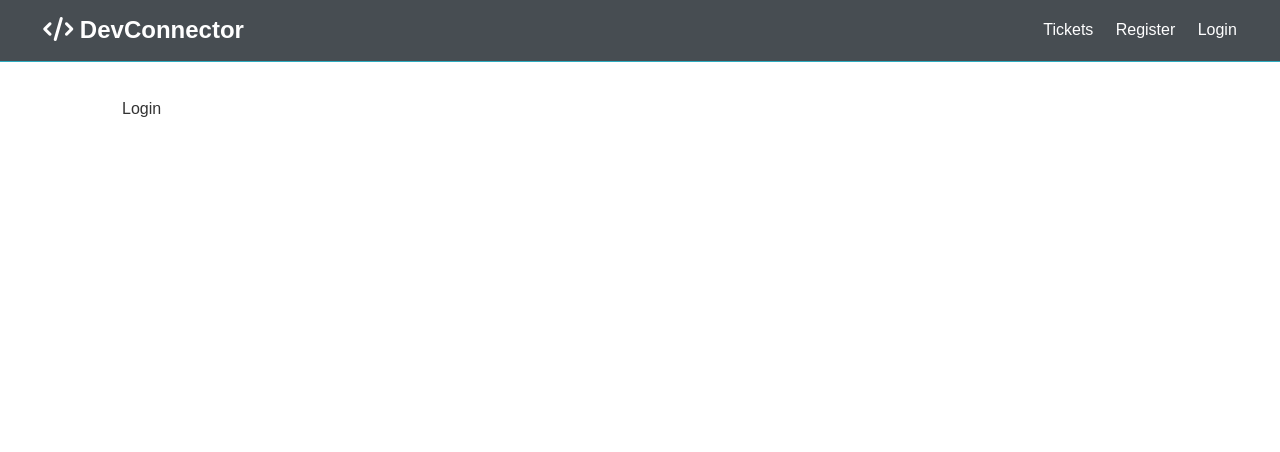
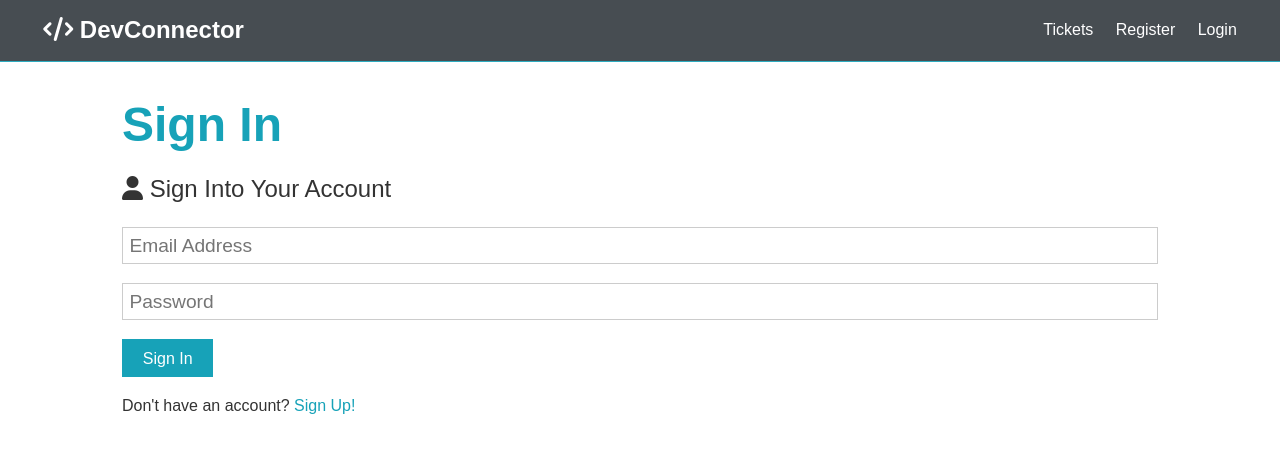
Before and after one commit to conorwaltersUno/Hireland, a React app in the folder client/: page /login in a window 1280 px wide. Shown: the top 452 px of the page. Built offline with nearby package versions, Linux system fonts and the light colour scheme.

Commit message:
Login Component

```diff
--- a/client/src/components/auth/Login.js
+++ b/client/src/components/auth/Login.js
@@ -1,7 +1,55 @@
-import React from 'react';
+import React, { Fragment, useState } from 'react';
+import { Link } from 'react-router-dom';
 
 export const Login = () => {
-  return <div>Login</div>;
+  const [formData, setFormData] = useState({
+    email: '',
+    password: '',
+  });
+
+  const onChange = (e) =>
+    setFormData({ ...formData, [e.target.name]: e.target.value });
+
+  const { email, password } = formData;
+
+  const onSubmit = (e) => {
+    e.preventDefault();
+    console.log('success');
+  };
+  return (
+    <Fragment>
+      <h1 className='large text-primary'>Sign In</h1>
+      <p className='lead'>
+        <i className='fas fa-user'></i> Sign Into Your Account
+      </p>
+      <form className='form' onSubmit={(e) => onSubmit(e)}>
+        <div className='form-group'>
+          <input
+            type='email'
+            placeholder='Email Address'
+            value={email}
+            onChange={(e) => onChange(e)}
+            name='email'
+            required
+          />
+        </div>
+        <div className='form-group'>
+          <input
+            type='password'
+            placeholder='Password'
+            name='password'
+            value={password}
+            onChange={(e) => onChange(e)}
+            minLength='6'
+          />
+        </div>
+        <input type='submit' className='btn btn-primary' value='Sign In' />
+      </form>
+      <p className='my-1'>
+        Don't have an account? <Link to='/register'>Sign Up!</Link>
+      </p>
+    </Fragment>
+  );
 };
 
 export default Login;
--- a/client/src/components/auth/Register.js
+++ b/client/src/components/auth/Register.js
@@ -1,4 +1,5 @@
 import React, { Fragment, useState } from 'react';
+import { Link } from 'react-router-dom';
 
 export const Register = () => {
   const [formData, setFormData] = useState({
@@ -89,7 +90,7 @@
         <input type='submit' className='btn btn-primary' value='Register' />
       </form>
       <p className='my-1'>
-        Already have an account? <a href='login.html'>Sign In</a>
+        Already have an account? <Link to='/login'>Sign In</Link>
       </p>
     </Fragment>
   );
```
